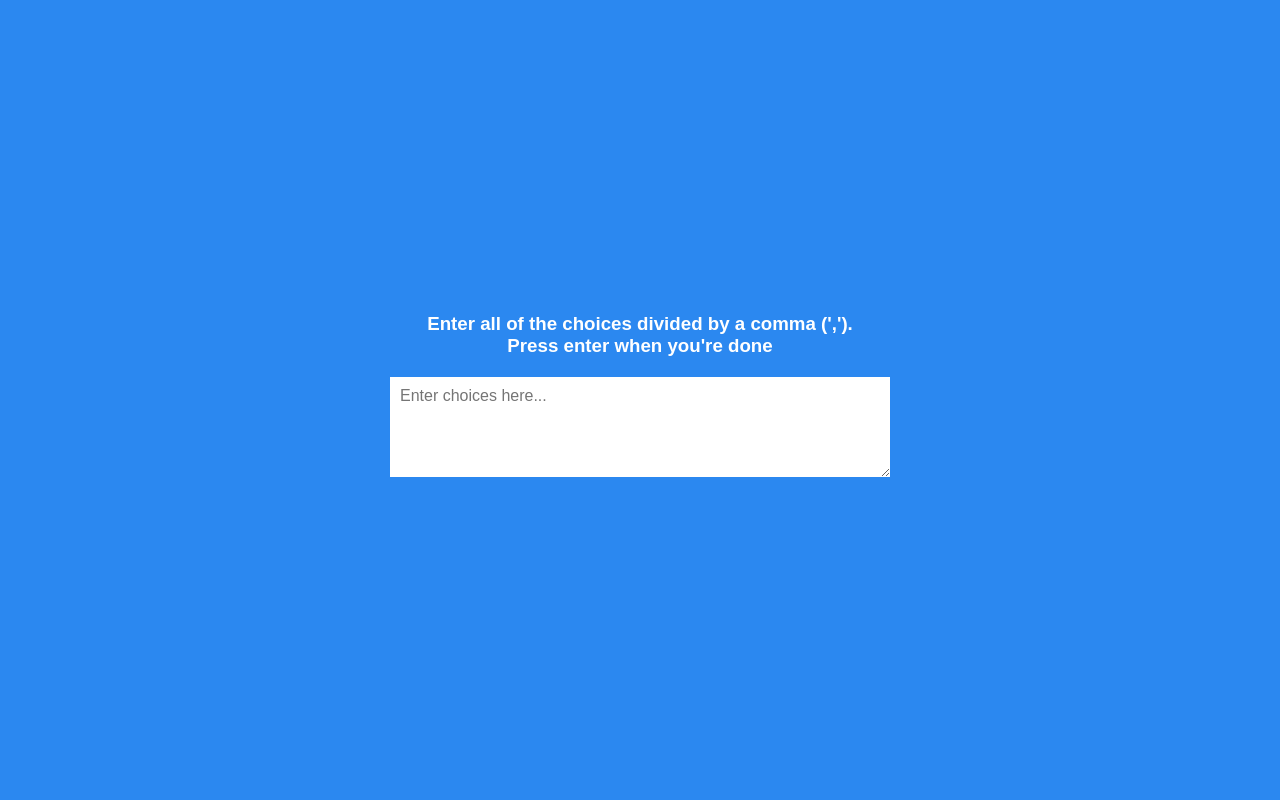
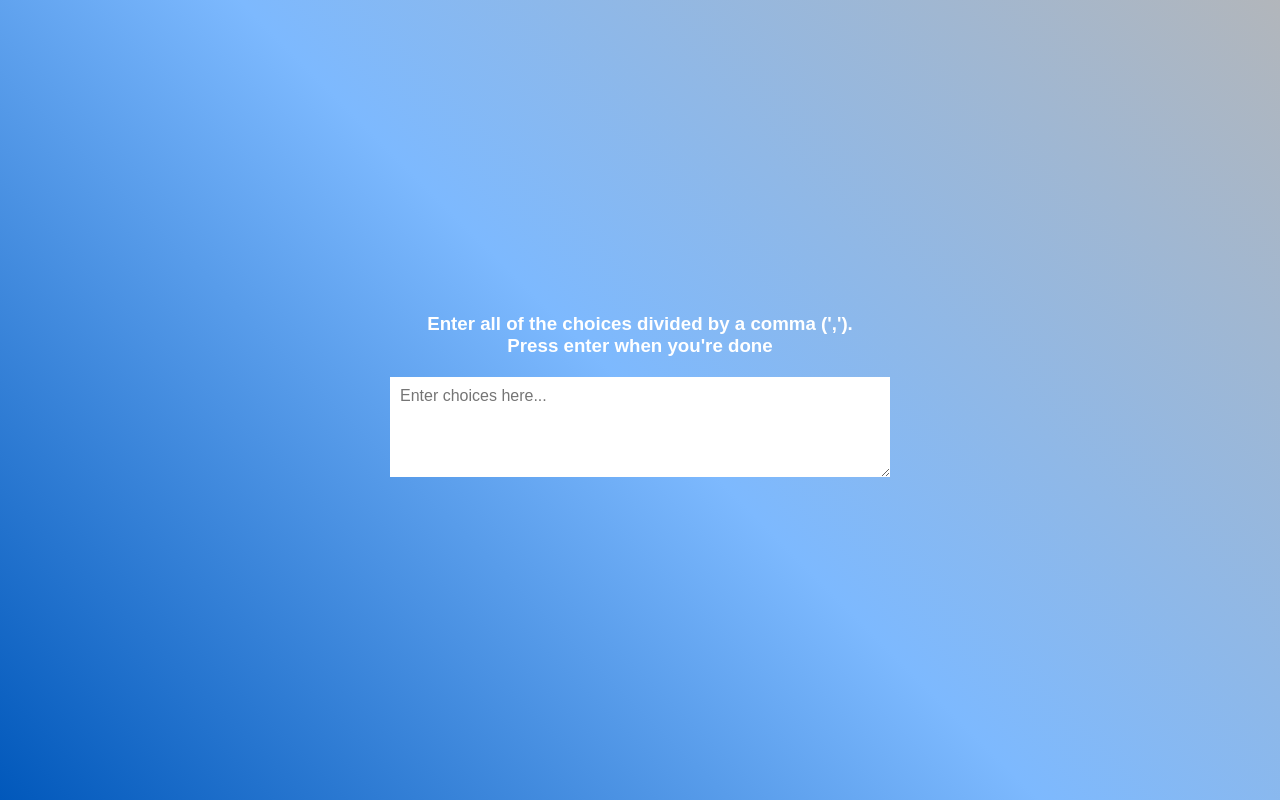
Before and after one commit to Nitin-web-dev/HtmlCssJavaScriptMinorProjects, a plain HTML site: page choosepicker/index.html in a window 1280 px wide. Drawn offline with Linux system fonts and the light colour scheme; a web font is replaced by a local one.

Commit message:
day7 added choosepicker

```diff
--- a/choosepicker/index.css
+++ b/choosepicker/index.css
@@ -5,7 +5,8 @@
 }
 
 body {
-  background-color: #2b88f0;
+
+  background-image: linear-gradient(45deg, #0158bb,#7db9fe, #b2b6bb);
   font-family: 'Muli', sans-serif;
   display: flex;
   flex-direction: column;
```
